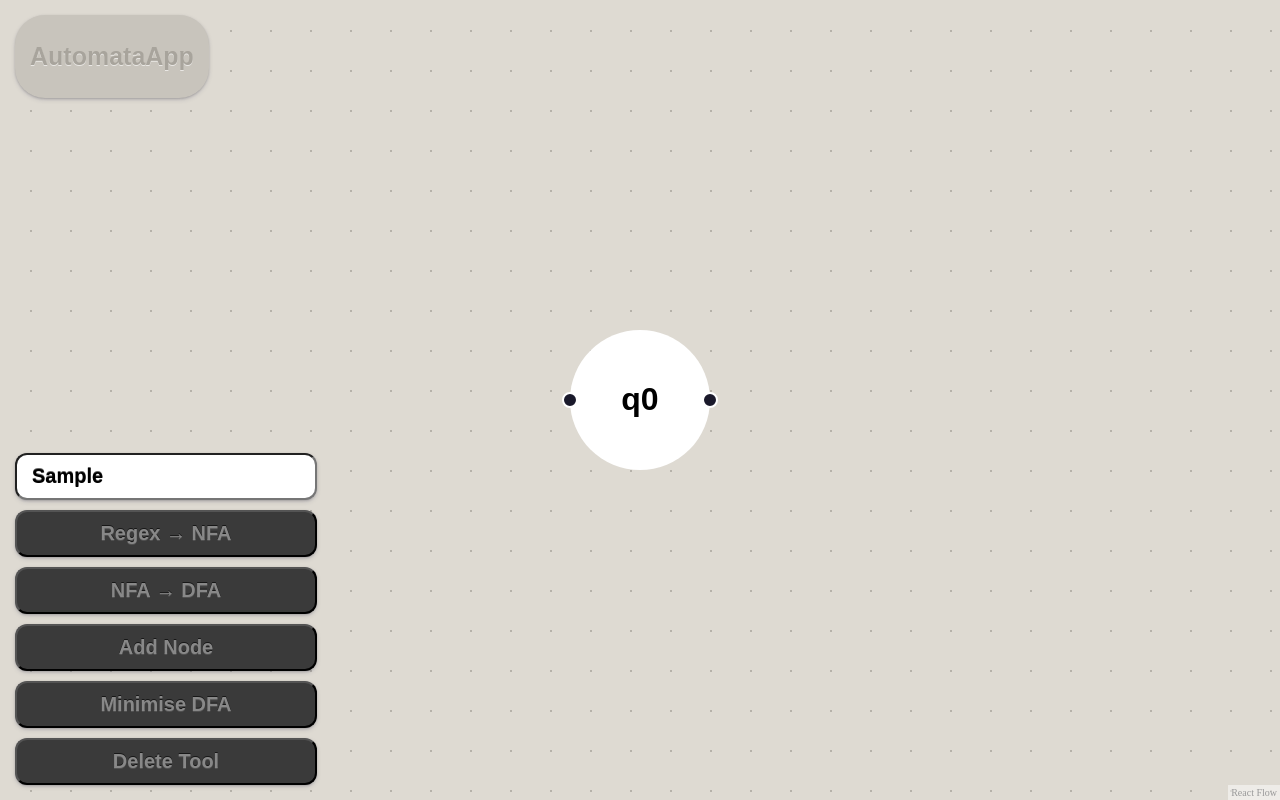
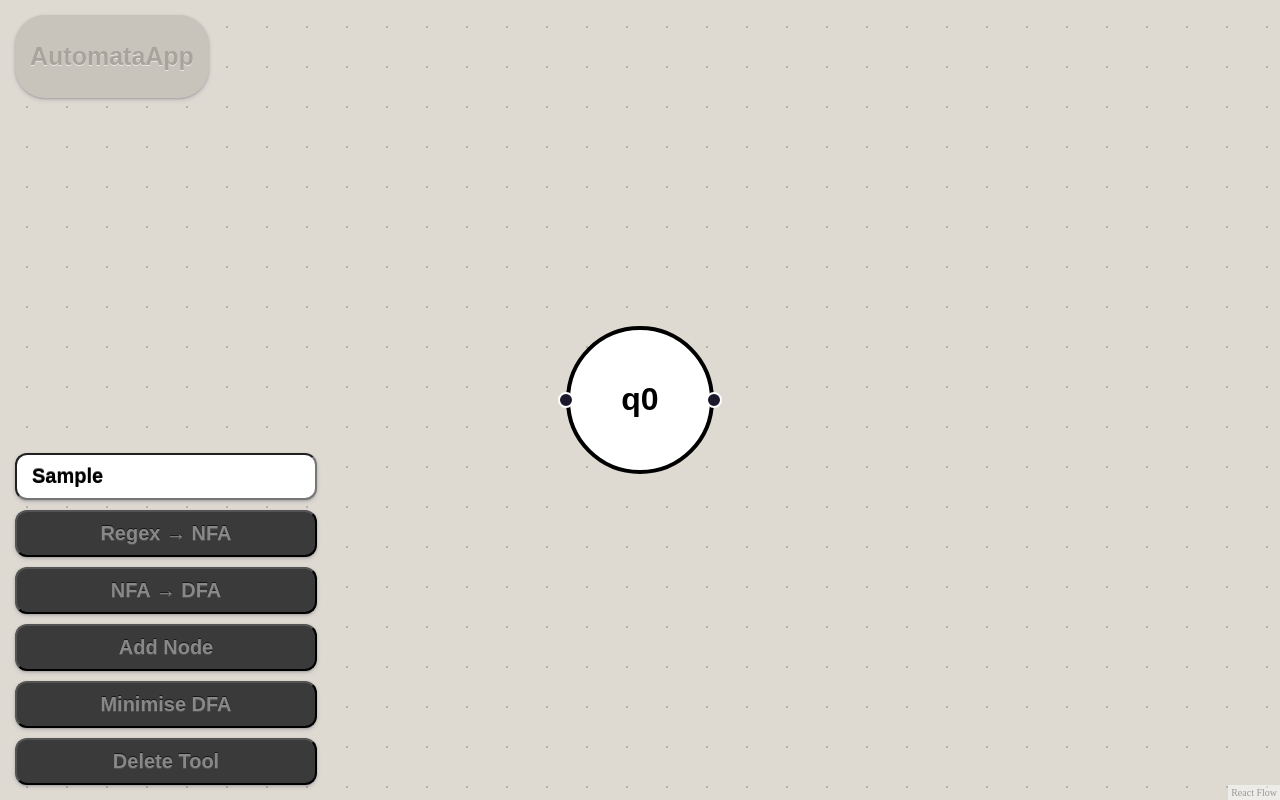
Before and after one commit to jatkin11/automataAppFrontEnd, a React (Vite) app: page / in a window 1280 px wide. Both pictures are taken after typing "Sample" into the empty fields and a click on the button "Add Node". Built offline with nearby package versions, Linux system fonts and the light colour scheme.

Commit message:
added custom styling for whether a node is selected, accepted or starting node, amended the CustomNode className to change depending on its data, e.g. starting

```diff
--- a/src/components/CustomNode.jsx
+++ b/src/components/CustomNode.jsx
@@ -1,9 +1,9 @@
 import {Handle, Position} from "@xyflow/react";
 import "../styles/CustomNode.css";
 
-export default function CustomNode({ data }){
+export default function CustomNode({ data,selected }){
     return (
-        <div className="custom-node">
+        <div className={`custom-node ${selected ? "selected" : ""} ${data.acceptingState ? "accepting":""} ${data.startingState ? "starting":""}`}>
             {data.label}
         <Handle type="source" position={Position.Right}/>
         <Handle type="target" position={Position.Left}/>
--- a/src/styles/CustomNode.css
+++ b/src/styles/CustomNode.css
@@ -8,5 +8,19 @@
     justify-content: center;
     font-family: Arial, Helvetica, sans-serif;
     font-weight: bold;
+    border: 2px solid;
+    border-color: black;
+}
 
+.custom-node.selected{
+border-color: blue;
 }
+
+.custom-node.accepting{
+    border-style: double;
+    border-width: 6px;
+}
+
+.custom-node.starting{
+    background: yellow;
+}
```
